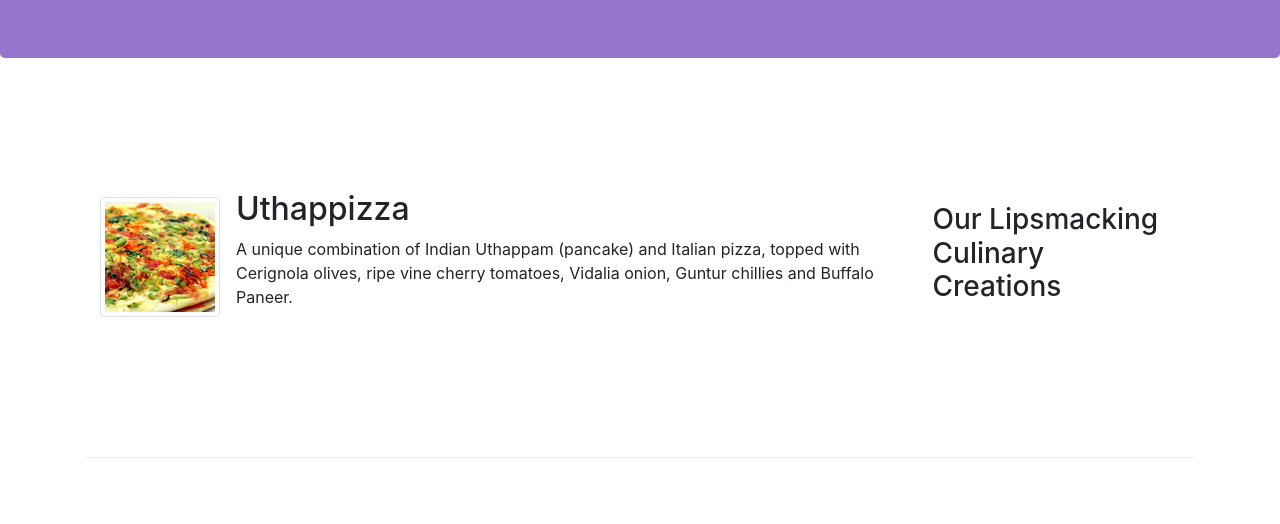
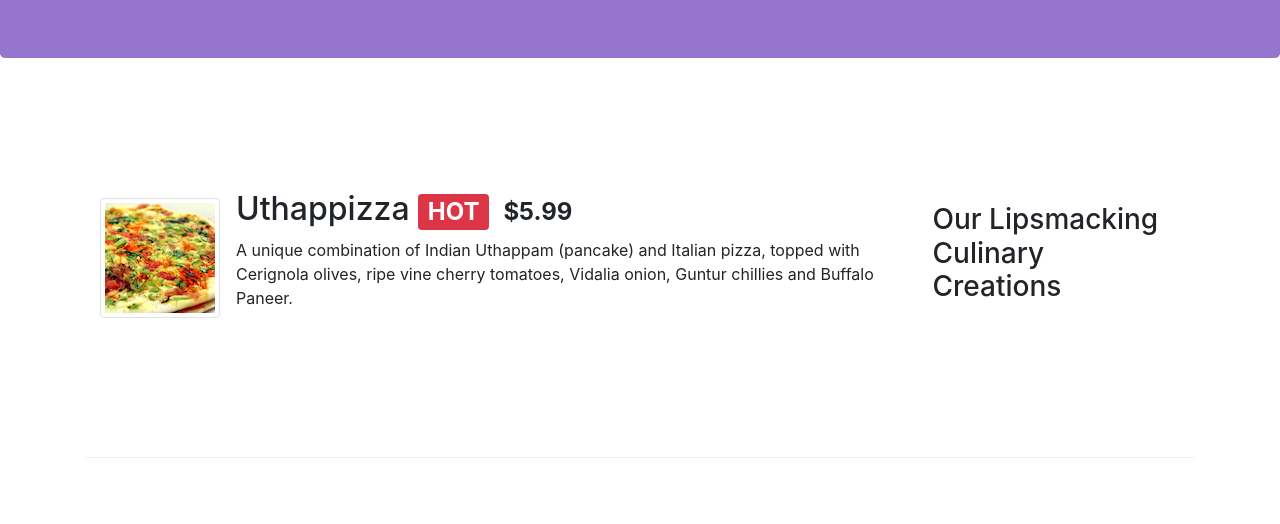
Before and after one commit to Yarikks/bootstrap-Coursera, a website: page index.html in a window 1280 px wide. Shown: the part 276-800 px from the top of the page. Drawn offline with nearby package versions, Linux system fonts and the light colour scheme.

Commit message:
Alerting users

```diff
--- a/index.html
+++ b/index.html
@@ -56,7 +56,7 @@
                     <img class="d-flex mr-3 img-thumbnail align-self-center"
                         src="img/uthappizza.png" alt="uthappizza">
                     <div class="media-body">
-                        <h2 class="mt-0">Uthappizza</h2>
+                        <h2 class="mt-0">Uthappizza <span class="badge badge-danger">HOT</span><span class="badge badge-pill bafge-secondary">$5.99</span></h2>
                         <p class="d-none d-sm-block">A unique combination of Indian Uthappam (pancake) and Italian pizza, topped with Cerignola olives, ripe vine cherry tomatoes, Vidalia onion, Guntur chillies and Buffalo Paneer.</p>
                     </div>
                 </div>
```
Also changed, not shown: aboutus.html (+1 -1 lines).
